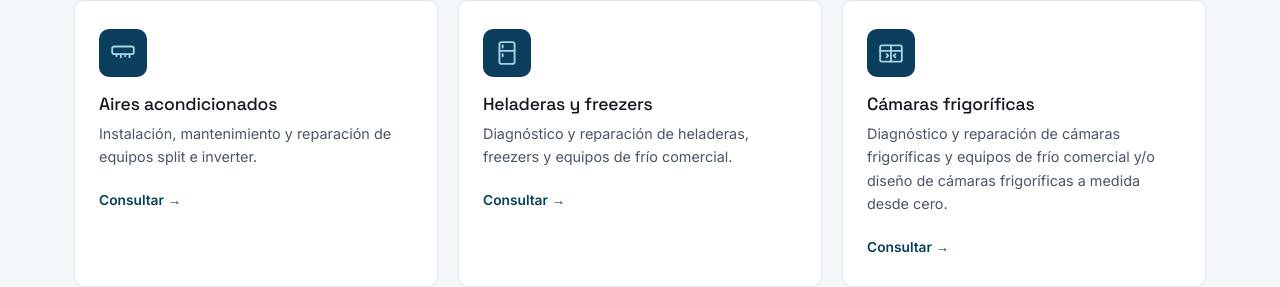
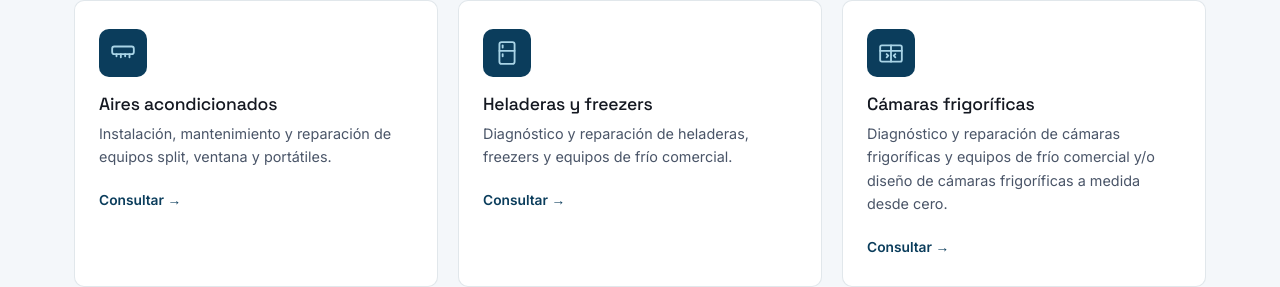
Before and after one commit to coriamartinn/landing-coriaRefrigeracion, a React (Vite) app: page / in a window 1280 px wide. Shown: the part 1054-1341 px from the top of the page. Built offline with nearby package versions, Linux system fonts and the light colour scheme.

Commit message:
cambios con wpp

```diff
--- a/src/components/Services.jsx
+++ b/src/components/Services.jsx
@@ -4,7 +4,7 @@ const SERVICES = [
   {
     icon: "aire",
     title: "Aires acondicionados",
-    desc: "Instalación, mantenimiento y reparación de equipos split e inverter.",
+    desc: "Instalación, mantenimiento y reparación de equipos split, ventana y portátiles.",
     msg: "Hola! Quiero consultar sobre instalación/reparación de aire acondicionado.",
   },
   {
--- a/src/config.js
+++ b/src/config.js
@@ -9,7 +9,7 @@ export const WHATSAPP_NUMBER_ADRIAN = "541168858103"; // formato internacional s
 // El selector de contacto se arma automáticamente a partir de este array:
 // para sumar o sacar a alguien, alcanza con editar esta lista.
 export const CONTACTS = [
-  { name: "Titi", number: WHATSAPP_NUMBER_TITI },
+  { name: "Hector", number: WHATSAPP_NUMBER_TITI },
   { name: "Martin", number: WHATSAPP_NUMBER_COCO },
   { name: "Pablo", number: WHATSAPP_NUMBER_PABLO },
   { name: "Adrian", number: WHATSAPP_NUMBER_ADRIAN },
```
